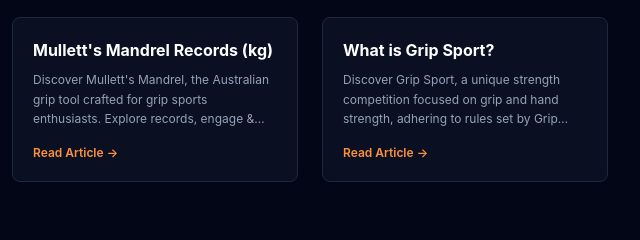
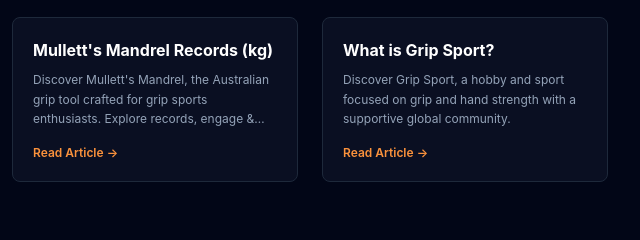
Before and after one commit to Buhtig3/gripaustralia, an Astro site: page /grip-australia-alpha/ in a window 1280 px wide. Shown: the part 2407-2647 px from the top of the page, 640-1280 px from the left. Built offline with nearby package versions, Linux system fonts and the light colour scheme; Astro itself is replaced by a stand-in of ours.

Commit message:
Update what-is-grip-sport.md
changed description text

```diff
--- a/src/content/articles/what-is-grip-sport.md
+++ b/src/content/articles/what-is-grip-sport.md
@@ -1,8 +1,8 @@
 ---
 title: What is Grip Sport?
 description: >-
-  Discover Grip Sport, a unique strength competition focused on grip and hand
-  strength, adhering to rules set by Grip Sport International.
+  Discover Grip Sport, a hobby and sport focused on grip and hand
+  strength with a supportive global community.
 originalUrl: https://gripaustralia.com/what-is-grip-sport%3F
 migratedAt: '2026-09-04T04:22:27.479Z'
 author: Grip Australia
```
